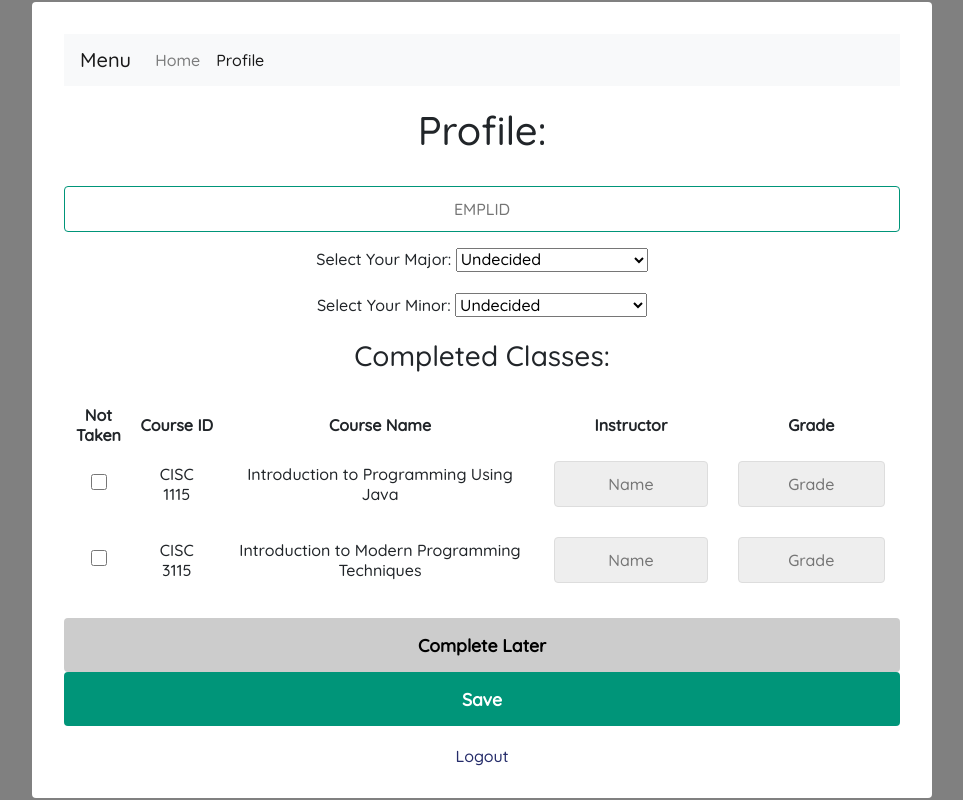
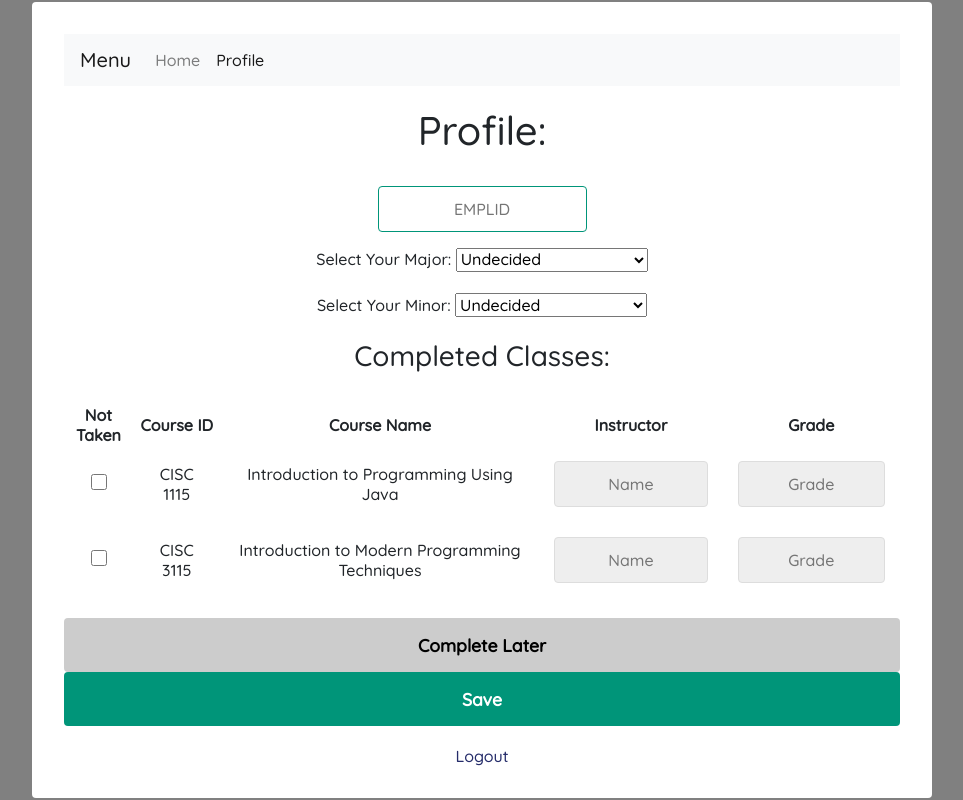
Before and after one commit to MLev98/CISC4900_SP21, a PHP site: page /profile.html in a window 1280 px wide. Shown: the whole page, without its empty margins (158-1121 px from the left). Run offline with PHP 8.4, Linux system fonts and the light colour scheme.

Commit message:
Resize EMPLID Field on Profile
* Resizes the EMPLID field on the Profile Page
* Some CSS Minor Whitespaces

```diff
--- a/src/main.css
+++ b/src/main.css
@@ -27,7 +27,7 @@ body{
 
 .container{
   width: 400px;
-  max-width:400px;
+  max-width: 400px;
   margin: 1rem;
   padding: 2rem;
   box-shadow: 0 0 40px rgba(0, 0, 0, 0, 0.2);
@@ -37,7 +37,7 @@ body{
 
 .container2{
   width: 900px;
-  max-width:900px;
+  max-width: 900px;
   margin: 1rem;
   padding: 2rem;
   box-shadow: 0 0 40px rgba(0, 0, 0, 0, 0.2);
--- a/src/profile.html
+++ b/src/profile.html
@@ -27,7 +27,7 @@
     <br>
     <h1 class="form__title">Profile:</h1>
     <div class="form__input-group">
-      <input type="text" aria-label="Enter your EMPL ID" id="emplid" name="emplid" class="form__input placeholder" autofocus placeholder="EMPLID" maxlength="8" required>
+      <center><input type="text" style="width:25%" aria-label="Enter your EMPL ID" id="emplid" name="emplid" class="form__input placeholder" autofocus placeholder="EMPLID" maxlength="8" required></center>
       <div class="form__input-error-message"></div>
     </div>
     <div class="form__input-group placeholder">
```
